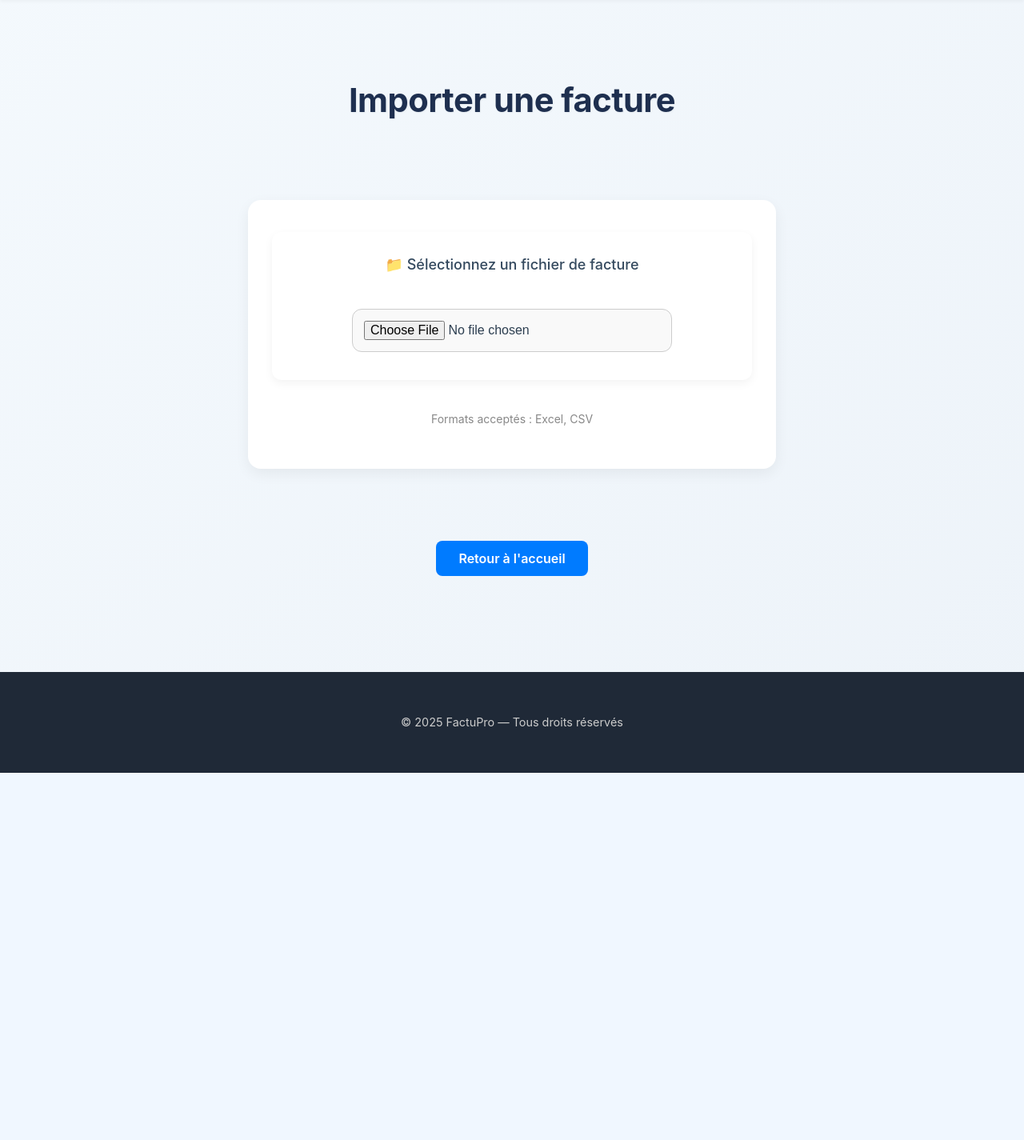
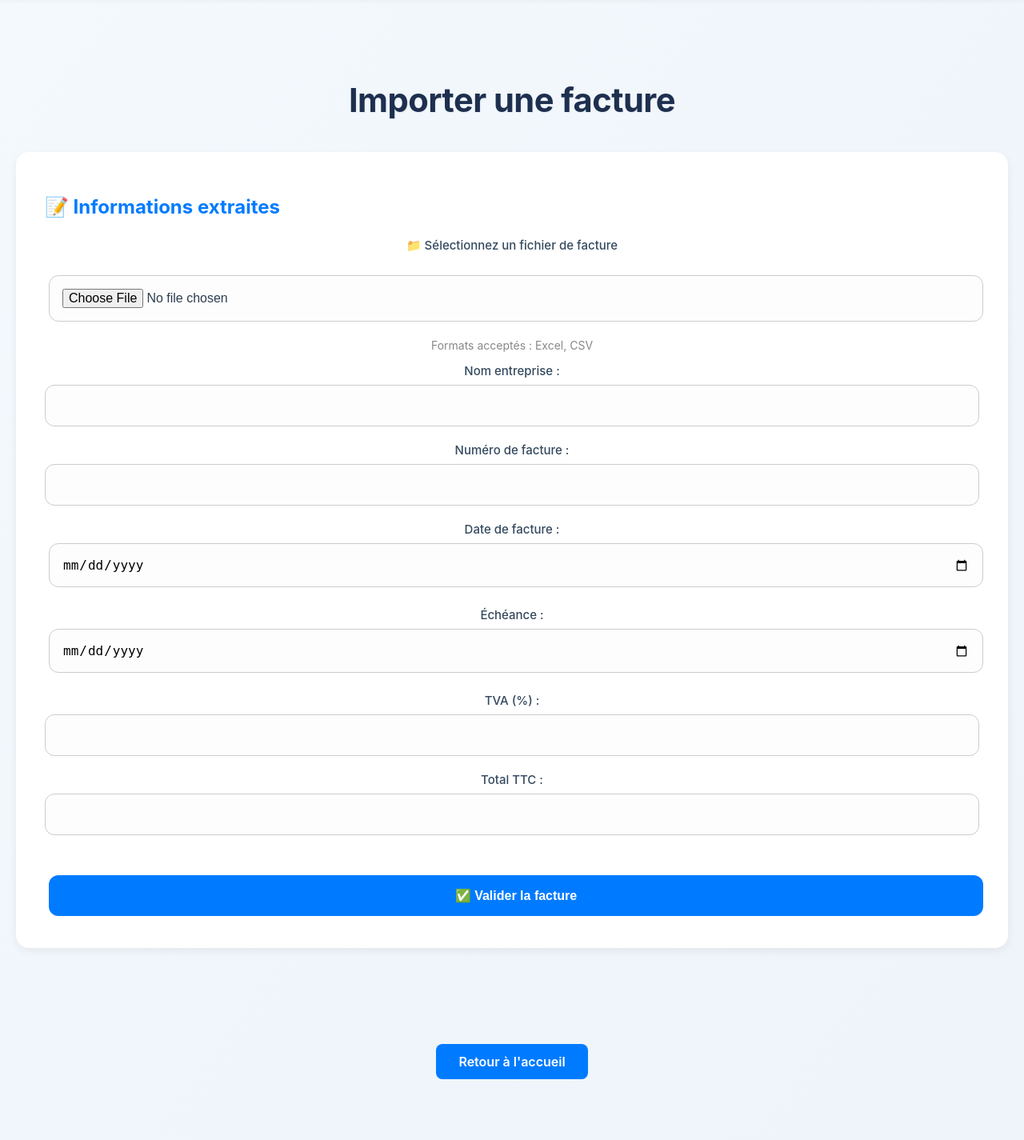
Before and after one commit to LouisMonin/Gestionnaire-Factures, a Flask app: page /upload in a window 1280 px wide. Shown: the part 125-1550 px from the top of the page at 80% size. Before the commit the page ends 1091 px from the top, so only its background shows below. Run offline with Flask 3, Linux system fonts and the light colour scheme; a user stored in the database is signed in; some libraries are stand-ins or nearby versions.

Commit message:
caractères bloqué / importation des factures dans uploads / exécution code unique

```diff
--- a/gestion_factures/app.py
+++ b/gestion_factures/app.py
@@ -94,58 +94,56 @@ def logout():
 
 @app.route('/upload', methods=['GET', 'POST'])
 def upload():
-    """ Route pour télécharger et traiter les factures """
     if request.method == 'POST':
-        # Si soumission du formulaire après prévisualisation
-        if 'nom_entreprise' in request.form:
-            nom_fichier = request.form.get("nom_fichier")  # 🔧 utiliser la vraie valeur
-            nom_entreprise = request.form.get("nom_entreprise")
-            numero_client = request.form.get("numero_client")
-            numero_facture = request.form.get("numero_facture")
-            date_facture = request.form.get("date_facture")
-            echeance = request.form.get("echeance")
-            tva = request.form.get("tva")
-            total_ttc = request.form.get("total_ttc")
-            somme_finale = request.form.get("somme_finale")
-            facture_payee =  0 # Par défaut, on considère que la facture n'est pas payée
-            insert_facture(
-                nom_entreprise,
-                date_facture,
-                numero_facture,
-                total_ttc,
-                tva,
-                session['utilisateur_id'],
-                nom_fichier,  # ✅ bon nom de fichier
-                facture_payee,
-                numero_client,
-                echeance,
-                somme_finale
-            )
+        fichier = request.files.get('facture')
+        if fichier and fichier.filename:
+            nom_fichier = fichier.filename
+            chemin_fichier = os.path.join(app.config['UPLOAD_FOLDER'], nom_fichier)
 
-            flash("✅ Facture validée et enregistrée avec succès !", "success")
-            return redirect(url_for('accueil'))
+            # Crée le dossier s’il n’existe pas
+            os.makedirs(app.config['UPLOAD_FOLDER'], exist_ok=True)
 
-        # 📨 Traitement de l'upload initial
-        if 'facture' not in request.files:
+            try:
+                fichier.save(chemin_fichier)
+                print("✅ Fichier sauvegardé :", chemin_fichier)
+            except Exception as e:
+                print("❌ Erreur lors de la sauvegarde :", e)
+                flash("❌ Erreur lors de la sauvegarde du fichier.", "error")
+                return redirect(url_for('upload'))
+        else:
             flash("❌ Aucun fichier sélectionné.", "error")
             return redirect(url_for('upload'))
 
-        fichier = request.files['facture']
-        if fichier.filename == '':
-            flash("❌ Fichier vide.", "error")
-            return redirect(url_for('upload'))
+        # Puis traite les champs extraits du formulaire
+        nom_entreprise = request.form.get("nom_entreprise")
+        numero_client = request.form.get("numero_client")
+        numero_facture = request.form.get("numero_facture")
+        date_facture = request.form.get("date_facture")
+        echeance = request.form.get("echeance")
+        tva = request.form.get("tva")
+        total_ttc = request.form.get("total_ttc")
+        somme_finale = request.form.get("somme_finale")
+        facture_payee = 0
 
-        nom_fichier = fichier.filename
-        chemin_fichier = os.path.join(app.config['UPLOAD_FOLDER'], nom_fichier)
-        print(">>> Nom du fichier reçu :", fichier.filename)
-        print(">>> Sauvegarde dans :", chemin_fichier)
+        insert_facture(
+            nom_entreprise,
+            date_facture,
+            numero_facture,
+            total_ttc,
+            tva,
+            session['utilisateur_id'],
+            nom_fichier,
+            facture_payee,
+            numero_client,
+            echeance,
+            somme_finale
+        )
 
-        fichier.save(chemin_fichier)
-
-        flash("✅ Fichier uploadé avec succès, veuillez valider les informations extraites.", "success")
-        return render_template('upload.html')
+        flash("✅ Facture enregistrée avec succès.", "success")
+        return redirect(url_for('accueil'))
 
     return render_template('upload.html')
+
 
 
 
@@ -516,10 +514,17 @@ def extraire_infos(texte):
     }
 
 if __name__ == "__main__":
-    """ Point d'entrée de l'application Flask """
     import webbrowser
-    if not os.path.exists(UPLOAD_FOLDER):
-        os.makedirs(UPLOAD_FOLDER)
+    # 🛠️ Création sécurisée du dossier uploads si manquant
+    if not os.path.exists(app.config['UPLOAD_FOLDER']):
+        try:
+            os.makedirs(app.config['UPLOAD_FOLDER'])
+            print(f"📂 Dossier uploads créé dans : {app.config['UPLOAD_FOLDER']}")
+        except Exception as e:
+            print(f"❌ Impossible de créer le dossier uploads : {e}")
+    else:
+        print(f"📁 Dossier uploads déjà présent : {app.config['UPLOAD_FOLDER']}")
+
     init_db()
     webbrowser.open('http://127.0.0.1:5000/login')
-    app.run(debug=True)
+    app.run(debug=True, use_reloader=False)
--- a/gestion_factures/templates/upload.html
+++ b/gestion_factures/templates/upload.html
@@ -15,28 +15,43 @@
     <div class="flex-container" style="display: flex; gap: 60px; justify-content: space-between;">
       <div id="preview" class="upload-preview" style="flex:1; display: none;"></div>
 
-      <form id="facture-formulaire" class="facture-form" method="POST" style="display:none; flex:1;">
+      <!-- ✅ FORMULAIRE avec CHAMP FICHIER INTÉGRÉ -->
+      <form id="facture-formulaire" class="facture-form" method="POST" enctype="multipart/form-data" style="flex:1;">
         <h3>📝 Informations extraites</h3>
-        <label>Nom entreprise : <input type="text" name="nom_entreprise" id="nom_entreprise"></label>
-        <label>Numéro de facture : <input type="text" name="numero_facture" id="numero_facture"></label>
-        <label>Date de facture : <input type="date" name="date_facture" id="date_facture"></label>
-        <label>Échéance : <input type="date" name="echeance" id="echeance"></label>
-        <label>TVA (%) : <input type="text" name="tva" id="tva"></label>
-        <label>Total TTC : <input type="text" name="total_ttc" id="total_ttc"></label>
+
+        <label for="facture" class="upload-label">📁 Sélectionnez un fichier de facture</label>
+        <input type="file" id="facture" name="facture" accept=".pdf,.png,.jpg,.jpeg,.csv,.xls,.xlsx" required>
+        <p class="upload-hint">Formats acceptés : Excel, CSV</p>
 
         <input type="hidden" name="nom_fichier" id="nom_fichier">
+
+        <label>Nom entreprise :
+          <input type="text" name="nom_entreprise" id="nom_entreprise">
+        </label>
+
+        <label>Numéro de facture :
+          <input type="text" name="numero_facture" id="numero_facture" inputmode="numeric" pattern="[0-9]*">
+        </label>
+
+        <label>Date de facture :
+          <input type="date" name="date_facture" id="date_facture">
+        </label>
+
+        <label>Échéance :
+          <input type="date" name="echeance" id="echeance">
+        </label>
+
+        <label>TVA (%) :
+          <input type="text" name="tva" id="tva" inputmode="decimal" pattern="^\d*\.?\d*$">
+        </label>
+
+        <label>Total TTC :
+          <input type="text" name="total_ttc" id="total_ttc" inputmode="decimal" pattern="^\d*\.?\d*$">
+        </label>
+
         <button type="submit">✅ Valider la facture</button>
       </form>
     </div>
-
-    <div class="bloc-importation">
-  <form class="upload-form" enctype="multipart/form-data">
-    <label for="facture" class="upload-label">📁 Sélectionnez un fichier de facture</label>
-    <input type="file" id="facture" name="facture" accept=".pdf,.png,.jpg,.jpeg,.csv,.xls,.xlsx" required>
-  </form>
-  <p class="upload-hint">Formats acceptés : Excel, CSV</p>
-</div>
-
 
     <div style="text-align:center">
       <a class="button return-home" href="/">Retour à l'accueil</a>
@@ -165,6 +180,41 @@ document.getElementById('facture').addEventListener('change', function () {
 
   reader.readAsArrayBuffer(file);
 });
+
+['numero_facture', 'tva', 'total_ttc'].forEach(id => {
+  const el = document.getElementById(id);
+
+  const errorMsg = document.createElement('div');
+  errorMsg.style.color = 'red';
+  errorMsg.style.fontSize = '0.8em';
+  errorMsg.style.display = 'none';
+  errorMsg.textContent = '❌ Chiffres et un seul point uniquement';
+  el.parentNode.appendChild(errorMsg);
+
+  el.addEventListener('input', () => {
+    let value = el.value;
+
+    // Supprimer tous les caractères sauf chiffres et points
+    value = value.replace(/[^0-9.]/g, '');
+
+    // Ne garder qu’un seul point
+    const parts = value.split('.');
+    if (parts.length > 2) {
+      value = parts[0] + '.' + parts.slice(1).join('').replace(/\./g, '');
+    }
+
+    if (el.value !== value) {
+      el.style.backgroundColor = '#ffdddd';
+      errorMsg.style.display = 'block';
+    } else {
+      el.style.backgroundColor = '';
+      errorMsg.style.display = 'none';
+    }
+
+    el.value = value;
+  });
+});
+
 </script>
 </body>
 </html>
```
Also changed, not shown: gestion_factures/factures.db, 1 other file.
